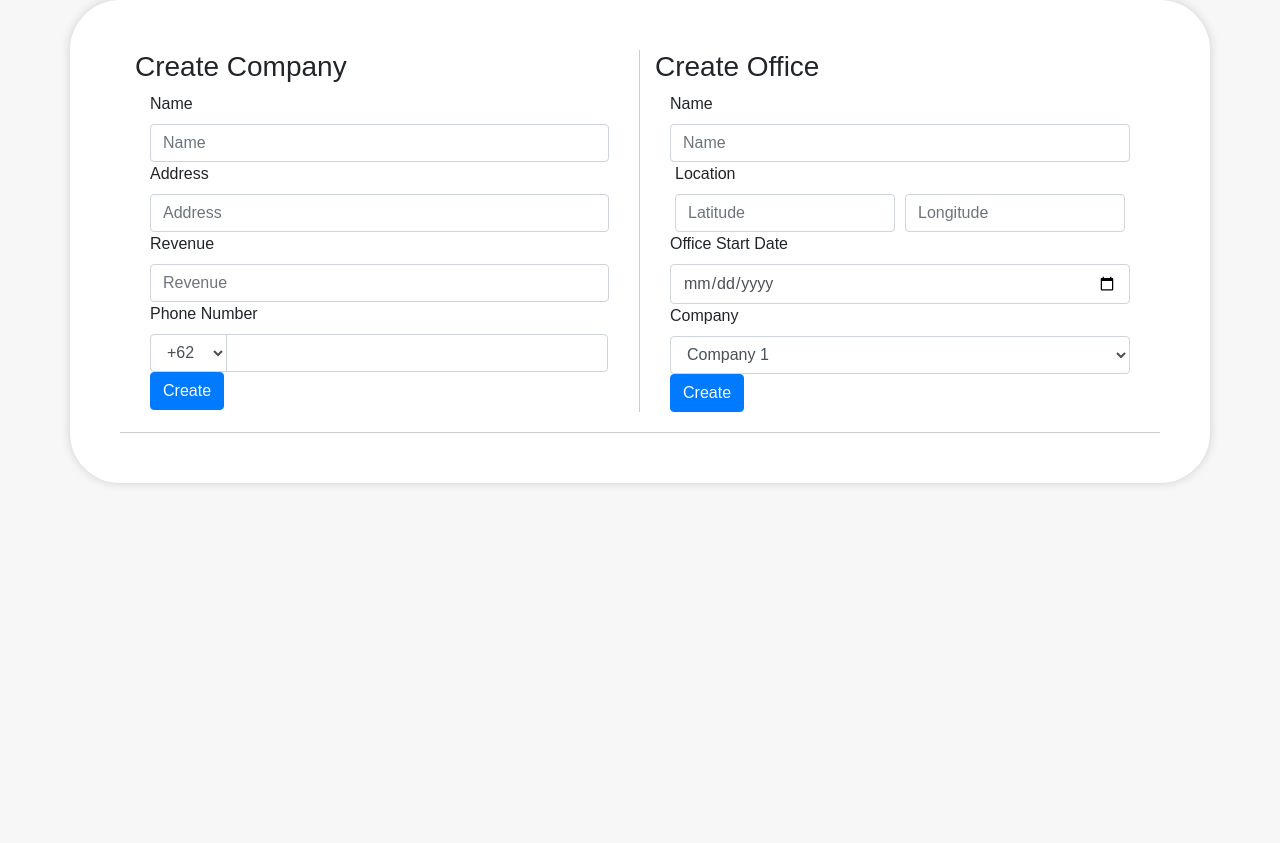
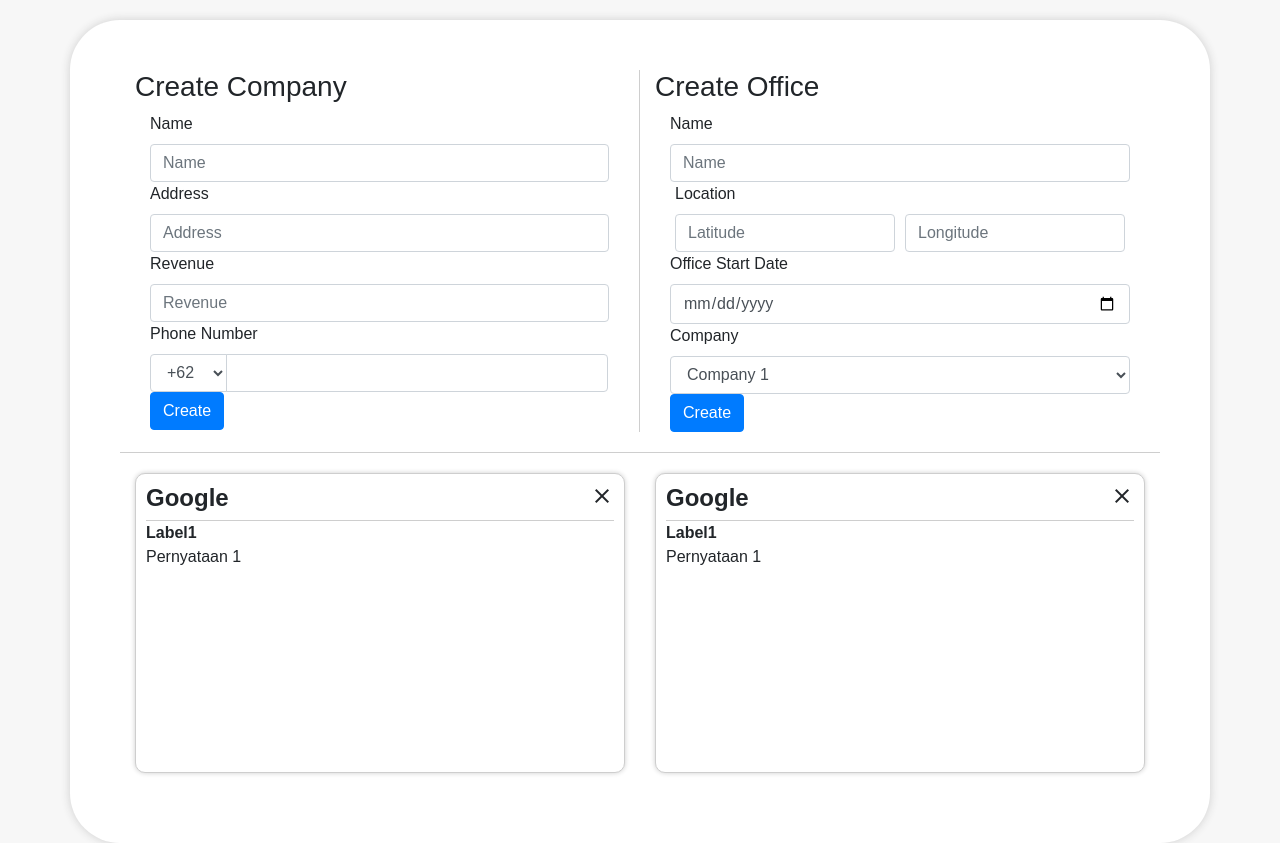
Before and after one commit to wandasyahputra/prospace, a React (Create React App) app: page /overview in a window 1280 px wide. Before the commit the page ends 800 px from the top, so only its background shows below. Built offline with nearby package versions, Linux system fonts and the light colour scheme.

Commit message:
dummy layout for box

```diff
--- a/src/App.css
+++ b/src/App.css
@@ -8,6 +8,7 @@ body{
   padding:30px;
   background: #fff;
   border-radius: 50px;
+  margin-top:20px;
   box-shadow: 0px 0px 10px #cecece;
 }
 .form-row{
--- /dev/null
+++ b/src/Components/Box/Box.css
@@ -0,0 +1,25 @@
+.BoxCard{
+    height: 300px;
+    background: #fff;
+    border-radius: 10px;
+    padding:10px;
+    border:1px solid #cecece;
+    box-shadow: 0px 0px 5px #cecece;
+}
+.BoxCard>.header{
+  float:left;
+  width: 100%;
+  border-bottom: 1px solid #cecece;
+}
+.BoxCard>.header>h4{
+  float:left;
+  cursor:pointer;
+  font-weight: bold;
+}
+.BoxCard>.header>i{
+  float: right;
+  cursor:pointer;
+}
+.content-label{
+  font-weight: 600;
+}
--- /dev/null
+++ b/src/Components/Box/index.js
@@ -0,0 +1,23 @@
+import React, { Component } from 'react';
+import './Box.css'
+
+class Box extends Component {
+  render() {
+    return (
+      <div className="col-md-6">
+        <div className="BoxCard">
+          <div className="header">
+            <h4>Google</h4>
+            <i className="material-icons">close</i>
+          </div>
+          <div className="content">
+            <div className="content-label">Label1</div>
+            <div className="content-body">Pernyataan 1</div>
+          </div>
+        </div>
+      </div>
+    );
+  }
+}
+
+export default Box;
--- a/src/Components/index.js
+++ b/src/Components/index.js
@@ -1,7 +1,9 @@
+import Box from './Box'
 import CompanyForm from './CompanyForm'
 import OfficeForm from './OfficeForm'
 
 export {
+  Box,
   CompanyForm,
   OfficeForm
 }
--- a/src/Containers/Overviews/Overviews.css
+++ b/src/Containers/Overviews/Overviews.css
@@ -1,8 +1,10 @@
 .Overviews>.row{
-  border-bottom: 1px solid #cecece;
   margin:20px;
   padding-bottom:20px;
 }
-.Overviews>.row>.col-md-6:first-of-type{
+.Overviews>.row:first-of-type{
+  border-bottom: 1px solid #cecece;
+}
+.Overviews>.row:first-of-type>.col-md-6:first-of-type{
   border-right: 1px solid #cecece;
 }
--- a/src/Containers/Overviews/index.js
+++ b/src/Containers/Overviews/index.js
@@ -1,5 +1,5 @@
 import React, { Component } from 'react';
-import {CompanyForm,OfficeForm} from '../../Components'
+import {Box,CompanyForm,OfficeForm} from '../../Components'
 import './Overviews.css'
 
 class Overviews extends Component {
@@ -15,6 +15,10 @@ class Overviews extends Component {
               <OfficeForm/>
             </div>
           </div>
+          <div className="row">
+            <Box/>
+            <Box/>
+          </div>
         </div>
       </div>
     );
```
